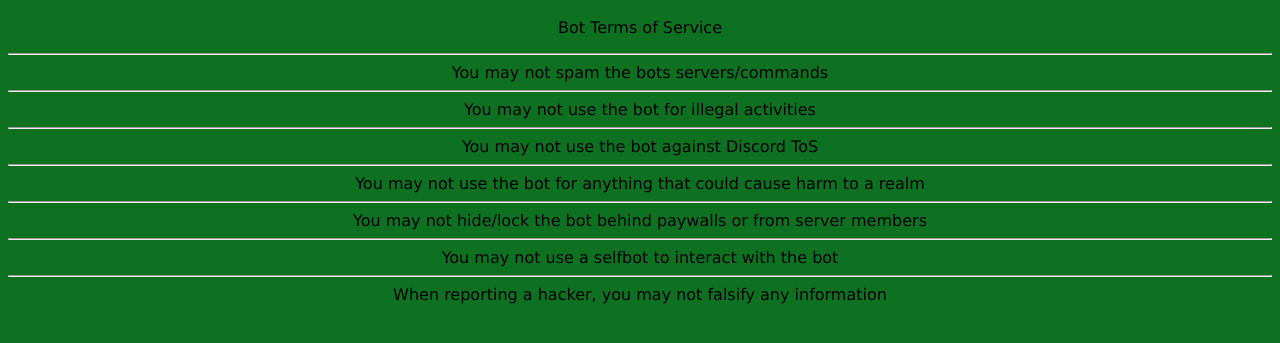
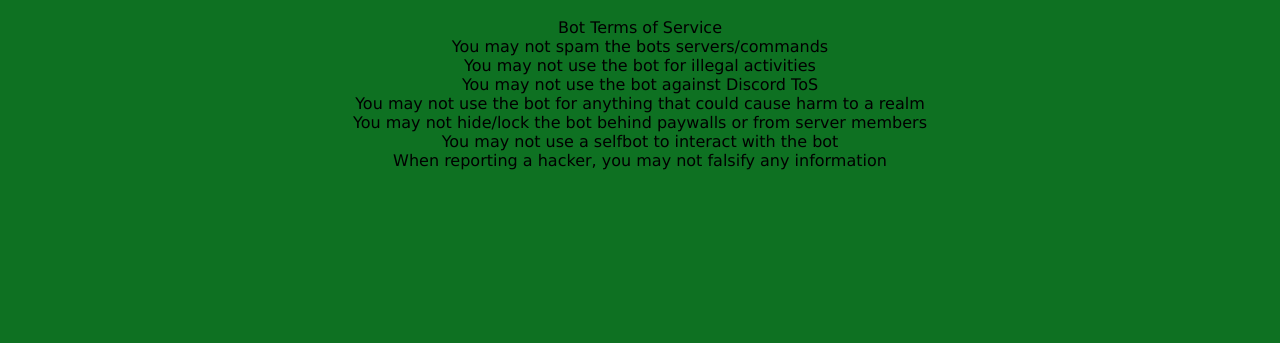
Before and after one commit to allrealmsaresafe/realmdb-web, a plain HTML site: page index.html in a window 1280 px wide. Shown: the part 49-392 px from the top of the page. Drawn offline with Linux system fonts and the light colour scheme.

Commit message:
Update index.html

```diff
--- a/index.html
+++ b/index.html
@@ -10,19 +10,19 @@
     <h1 style="color: white"> RealmDB Terms of Service </h1>
     <p>
         Bot Terms of Service
-        <hr>
+        <br>
         You may not spam the bots servers/commands
-        <hr>
+        <br>
         You may not use the bot for illegal activities
-        <hr>
+        <br>
         You may not use the bot against Discord ToS
-        <hr>
+        <br>
         You may not use the bot for anything that could cause harm to a realm
-        <hr>
+        <br>
         You may not hide/lock the bot behind paywalls or from server members
-        <hr>
+        <br>
         You may not use a selfbot to interact with the bot
-        <hr>
+        <br>
         When reporting a hacker, you may not falsify any information
         </p>
 </body>
```
